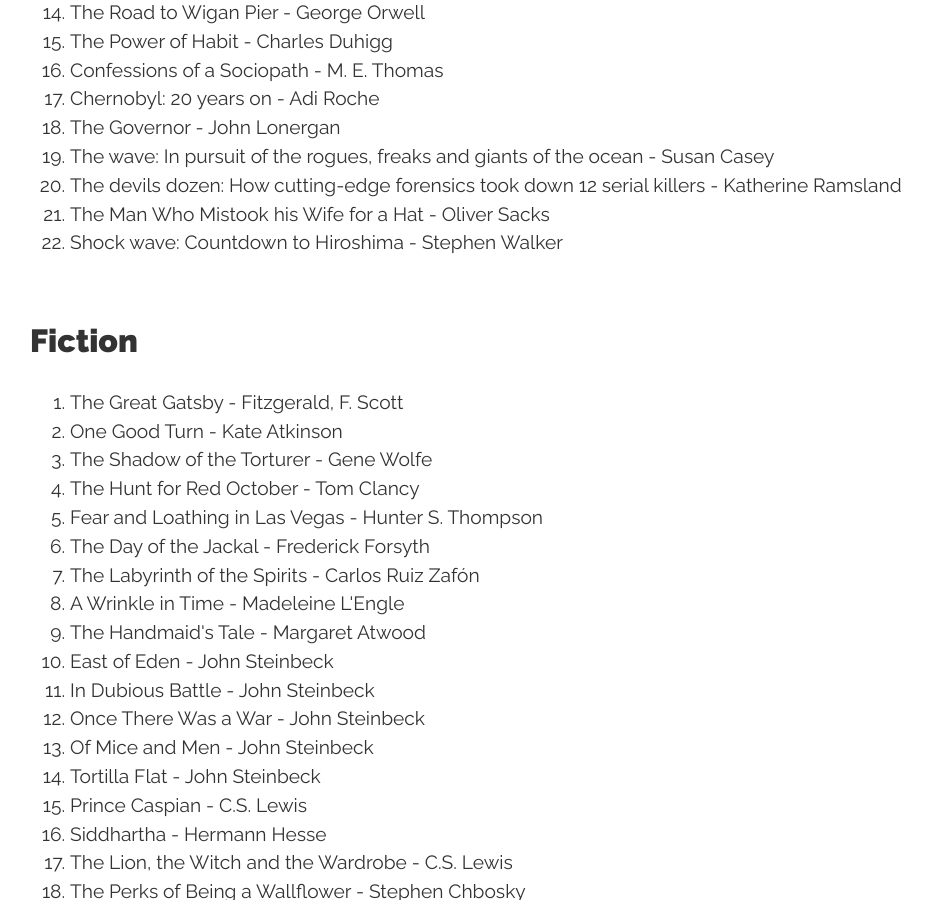
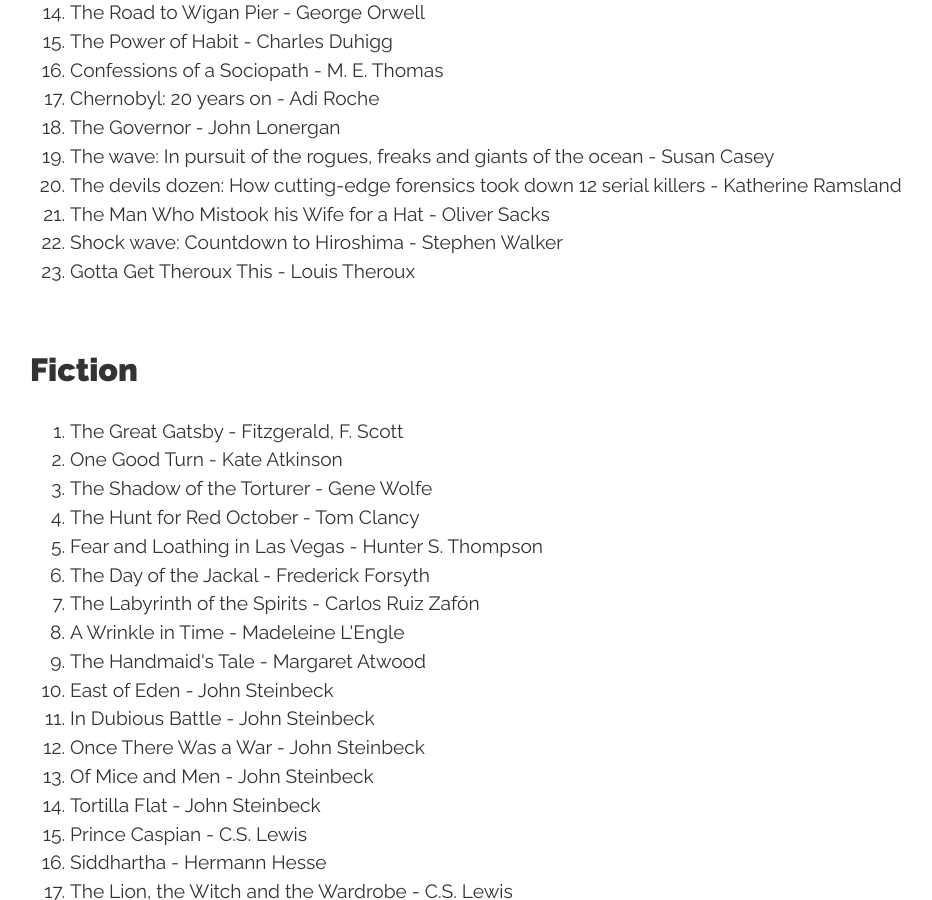
Before and after one commit to conanmercer/conanmercer.github.io, a Jekyll site: the page built from books.html, in a window 1280 px wide and 900 px high, scrolled down 1635 px. Shown: the whole window, without its empty margins (130-1062 px from the left). Built offline with Jekyll 4.4.1, drawn with Linux system fonts in a browser that asks for light colours; nearby versions of some CDN libraries; some web fonts are replaced.

Commit message:
add, new book

```diff
--- a/books.html
+++ b/books.html
@@ -70,6 +70,7 @@ title: Books
   </li>
   <li>The Man Who Mistook his Wife for a Hat - Oliver Sacks</li>
   <li>Shock wave: Countdown to Hiroshima - Stephen Walker</li>
+  <li>Gotta Get Theroux This - Louis Theroux</li>
 </ol>
 
 <h2>Fiction</h2>
```
